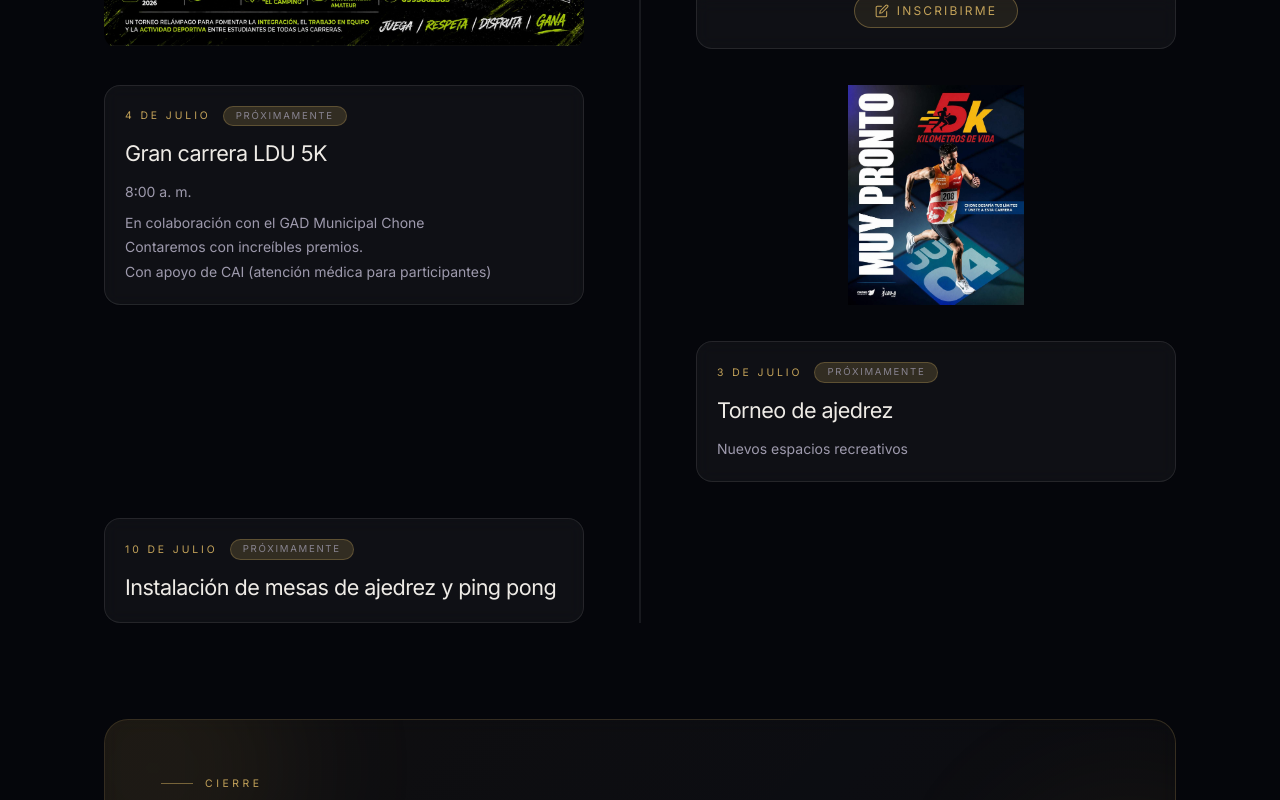
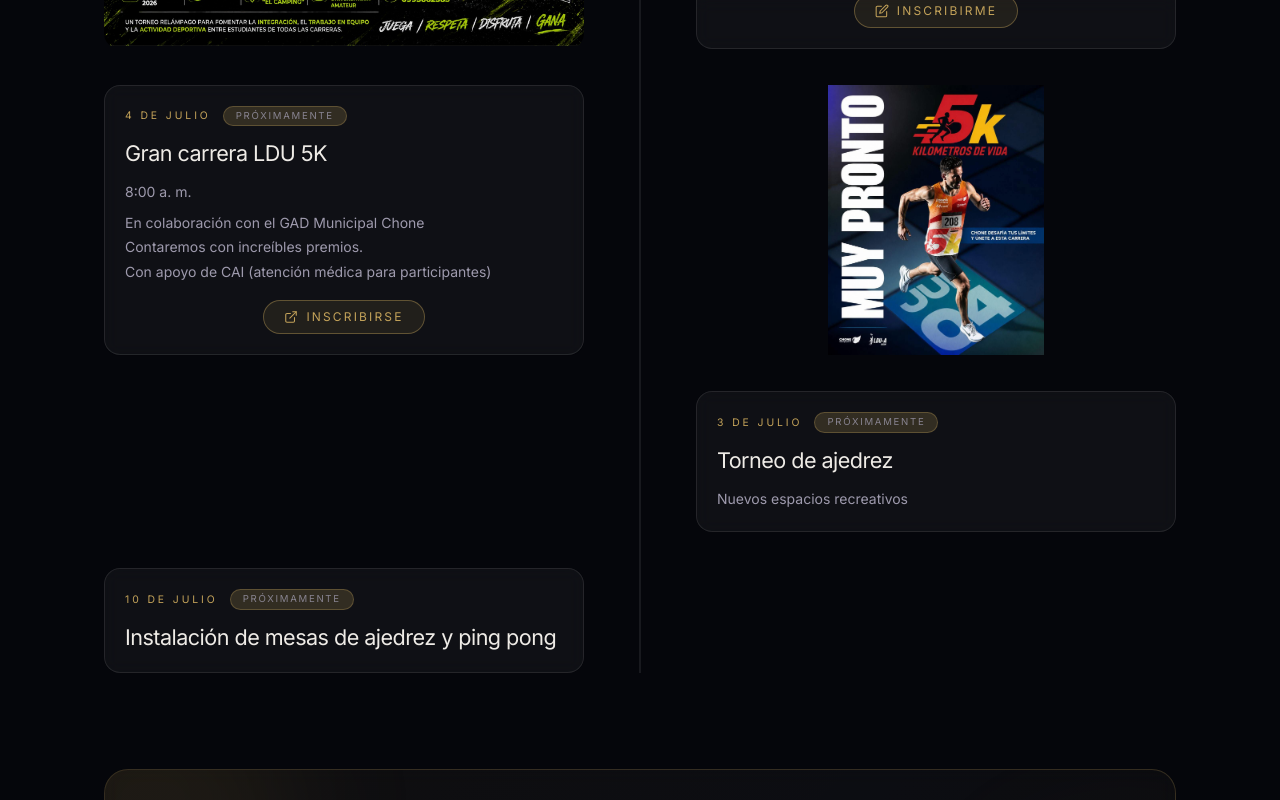
Before and after one commit to Alejandro-ZetaZeta/PROYECTOlduA, a Next.js app in the folder web/: page / in a window 1280 px wide. Shown: the part 1786-2586 px from the top of the page. Built offline with nearby package versions, Linux system fonts and the light colour scheme.

Commit message:
link de inscripcion para la maraton 5k ldua

```diff
--- a/web/app/activate-uleam/components/Timeline.tsx
+++ b/web/app/activate-uleam/components/Timeline.tsx
@@ -365,6 +365,23 @@ function CardInner({
           </div>
         </>
       )}
+      {idx === 2 && (
+        <div className="mt-4 flex justify-center">
+          <a
+            href="https://jplayraces.com/event/5k-kilometros-de-vida/"
+            target="_blank"
+            rel="noopener noreferrer"
+            className="inline-flex items-center gap-2 rounded-full border border-gold/40 bg-gold/10 px-5 py-2 text-xs tracking-[0.18em] text-gold transition-colors hover:bg-gold/20 hover:border-gold/70"
+          >
+            <svg xmlns="http://www.w3.org/2000/svg" viewBox="0 0 24 24" fill="none" stroke="currentColor" strokeWidth={1.8} strokeLinecap="round" strokeLinejoin="round" className="h-3.5 w-3.5">
+              <path d="M18 13v6a2 2 0 0 1-2 2H5a2 2 0 0 1-2-2V8a2 2 0 0 1 2-2h6" />
+              <polyline points="15 3 21 3 21 9" />
+              <line x1="10" y1="14" x2="21" y2="3" />
+            </svg>
+            INSCRIBIRSE
+          </a>
+        </div>
+      )}
     </div>
   );
 }
```
